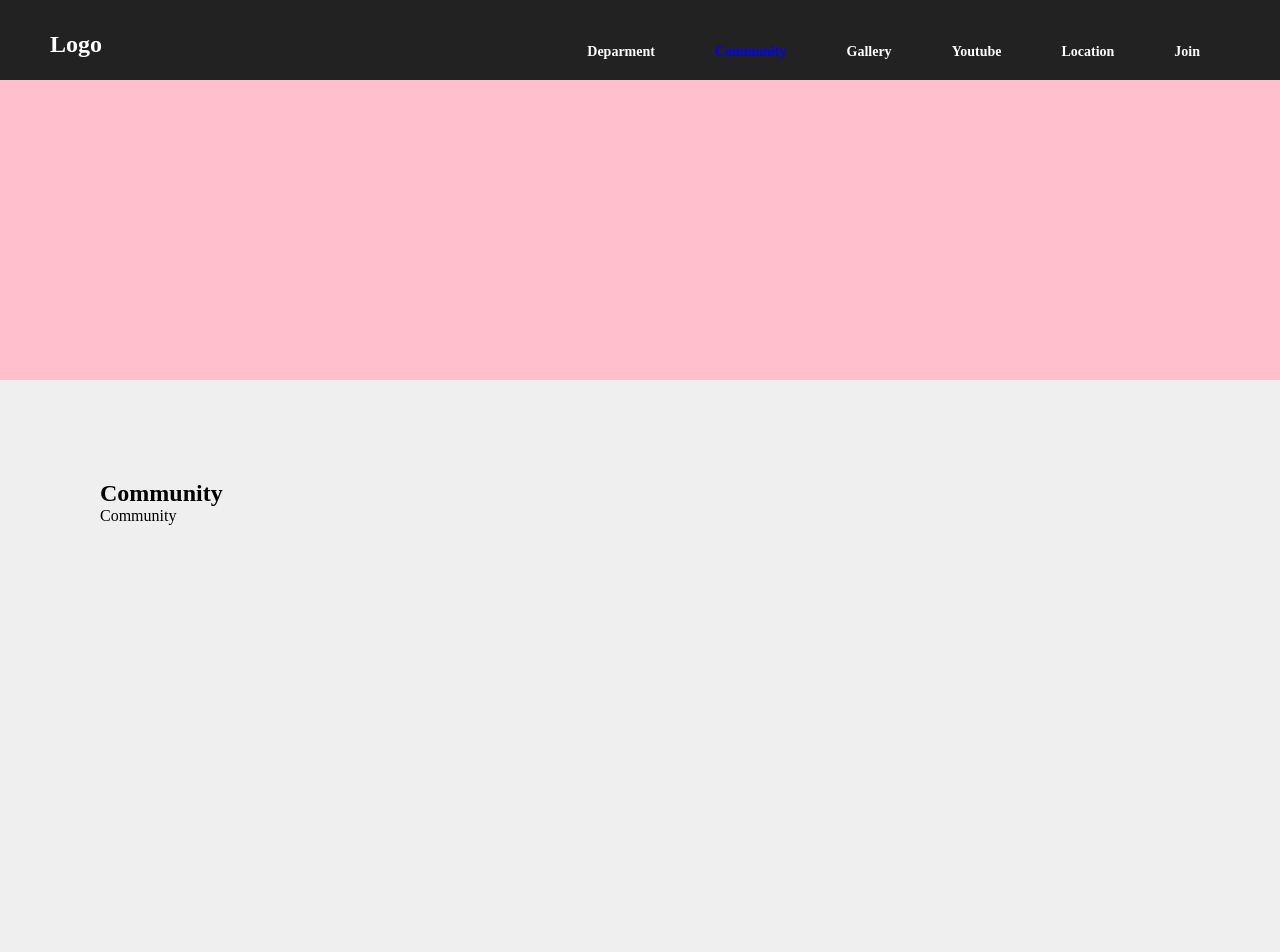
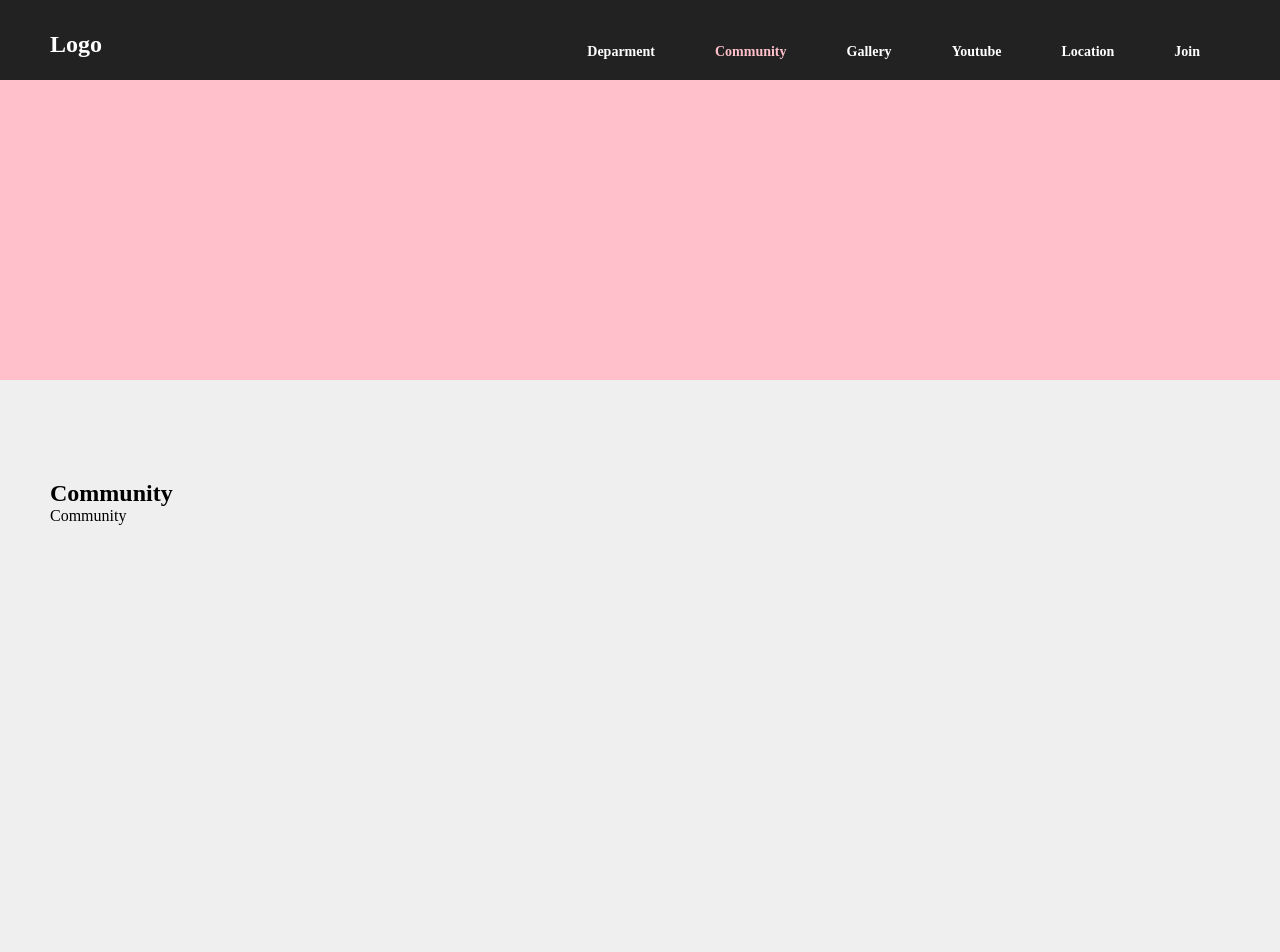
Before and after one commit to hj-over/profile, a React (Create React App) app: page /community in a window 1280 px wide. Shown: the top 952 px of the page. Built offline with nearby package versions, Linux system fonts and the light colour scheme.

Commit message:
useEffect 및 useRef 를 활용한 모션 작업

```diff
--- a/src/components/common/Header.js
+++ b/src/components/common/Header.js
@@ -5,7 +5,7 @@ import { FontAwesomeIcon } from "@fortawesome/react-fontawesome";
 import { faBars } from "@fortawesome/free-solid-svg-icons";
 
 const Header = (props) => {
-  const active = { color: "blue" };
+  const active = { color: "pink" };
   return (
     <header className={props.type}>
       <div className="inner">
--- a/src/components/common/Layout.js
+++ b/src/components/common/Layout.js
@@ -1,16 +1,32 @@
-import React from "react";
+import React, { useEffect, useRef } from "react";
 
 const Layout = (props) => {
+  // useRef(초기값)   변수   입니다. 즉, state 가 아닙니다
+  // useSate(초기값)  state 는 무엇인가요?
+  // 아래 구문은 real DOM 을 참조함.
+  // 하지만 아직, real DOM 이 안 만들어졌으므로
+  // 참조가 어렵다.
+  // useRef(document.querySelector("section"));
+  // 순서 1 번
+  const frame = useRef(null);
+
+  useEffect(() => {
+    // frame useRef를 활용해서 section 태그를 참조해서 CSS 작업
+    frame.current.classList.remove("on");
+    frame.current.classList.add("on");
+    return () => {
+      // 아래 구문은 에러가 발생합니다.
+      // unmount 가 되면 참조 요소가 null 이된다.
+      // frame.current.classList.remove("");
+    };
+  }, []);
+
   return (
-    // 백틱을 이용해서 props 로 전달된 값을 이용해서
-    // ClassName 으로 활용
-    <section className={`content ${props.title}`}>
+    // 순서2. 상위에 만들어둔 useRef 변수 frame 을 ref 속성으로 참조
+    <section className={`content ${props.title}`} ref={frame}>
       <figure></figure>
       <div className="inner">
         <h1>{props.title}</h1>
-        {/* 실제 컴포넌트내용
-            props.children 을 이용해서
-            원하는 영역에 컴포넌트를 배치가능 */}
         {props.children}
       </div>
     </section>
--- a/src/components/sub/Community.js
+++ b/src/components/sub/Community.js
@@ -1,8 +1,26 @@
-import React from "react";
+import React, { useEffect } from "react";
 import Layout from "../common/Layout";
+// jascript 코드 자리
+const Community = () => {
+  // jascript 코드 자리
+  // 컴포넌트가 마운트, 업데이트(state 변경), 언마운트 시
+  // 하고 싶은일을 작성하는 Hook : useEffect
+  // 기본적 형태
+  // useEffect(() => {
+  //   하고 싶은일
+  //   클린업 함수 : 컴포넌트 제거시 실행
+  //   return () => {
+  //   }
+  // }, [의존성배열: dependency Array ]);
 
-const Community = () => {
+  useEffect(() => {
+    return () => {};
+  }, []);
+
+  // jsx 코드 자리
+  // : 주의 사항 return () O
+  // : 주의 사항 return {} X
   return <Layout title={"Community"}>Community</Layout>;
 };
-
+// jascript 코드 자리
 export default Community;
--- a/src/scss/common/_layout.scss
+++ b/src/scss/common/_layout.scss
@@ -2,17 +2,25 @@
   figure {
     width: 100%;
     height: 300px;
-    background: grey;
+    background: gray;
   }
   > .inner {
     position: relative;
-    width: 1080px;
+    width: 1180px;
     margin: 100px auto;
     min-height: 400px;
+    transition: 1s;
+    transform: translateY(100px);
+    opacity: 0;
+  }
+  &.on {
+    > .inner {
+      transform: translateY(0);
+      opacity: 1;
+    }
   }
 }
-
-//tablet
+// tablet
 @media screen and (max-width: $tablet) {
   .content {
     figure {
@@ -27,10 +35,9 @@
 }
 // mobile
 @media screen and (max-width: $mp) {
-  .content{
-    figure{
+  .content {
+    figure {
       height: 150px;
     }
-
   }
 }
--- a/src/scss/sub/_community.scss
+++ b/src/scss/sub/_community.scss
@@ -1,5 +1,34 @@
-.Community {
+.content {
   figure {
+    width: 100%;
+    height: 300px;
     background: pink;
   }
+  > .inner {
+    position: relative;
+    width: 1180px;
+    margin: 100px auto;
+    min-height: 400px;
+  }
 }
+// tablet
+@media screen and (max-width: $tablet) {
+  .content {
+    figure {
+      height: 200px;
+    }
+    > .inner {
+      width: 100%;
+      margin: 80px auto;
+      padding: 0px 30px;
+    }
+  }
+}
+// mobile
+@media screen and (max-width: $mp) {
+  .content {
+    figure {
+      height: 150px;
+    }
+  }
+}
```
